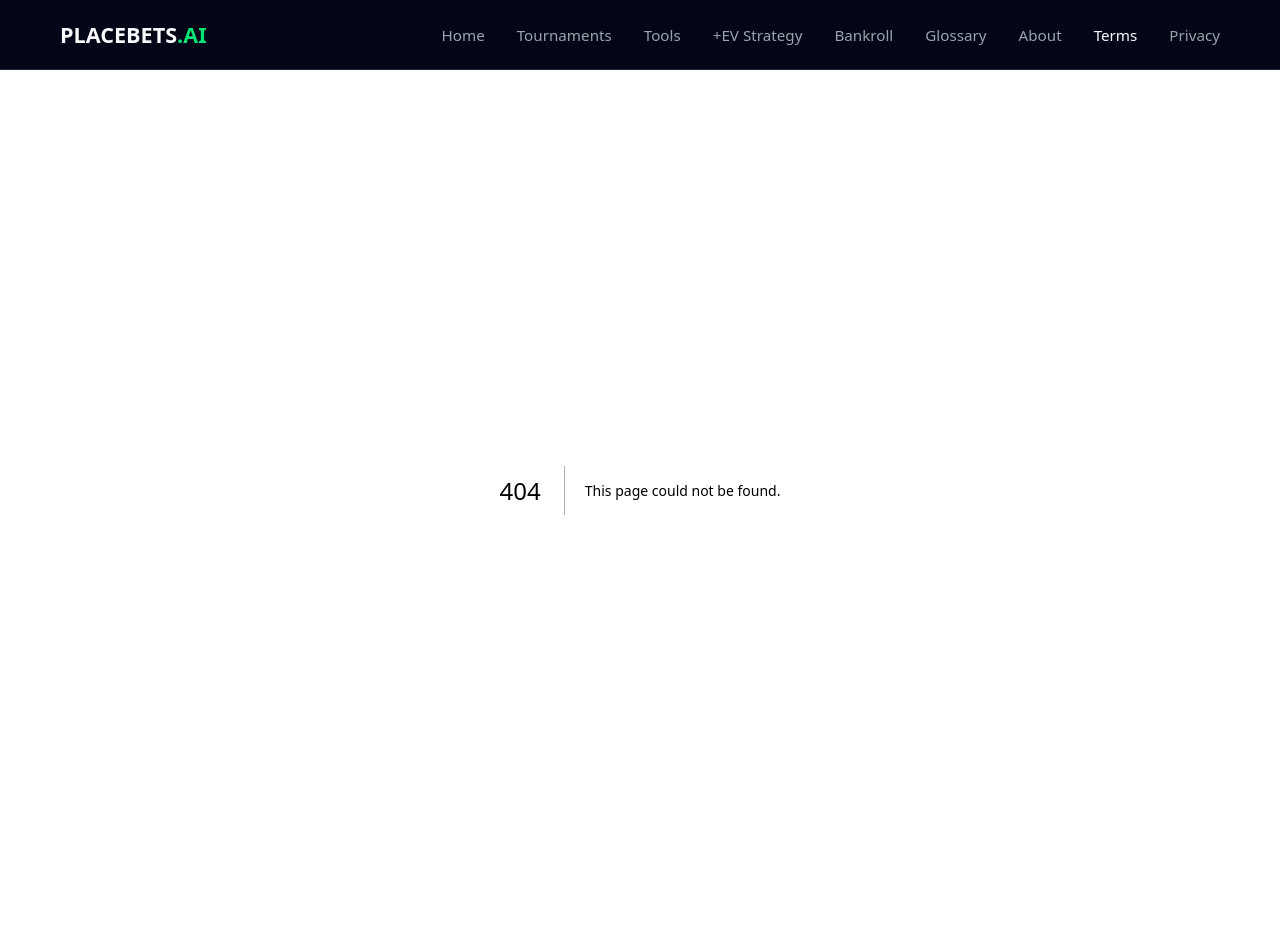
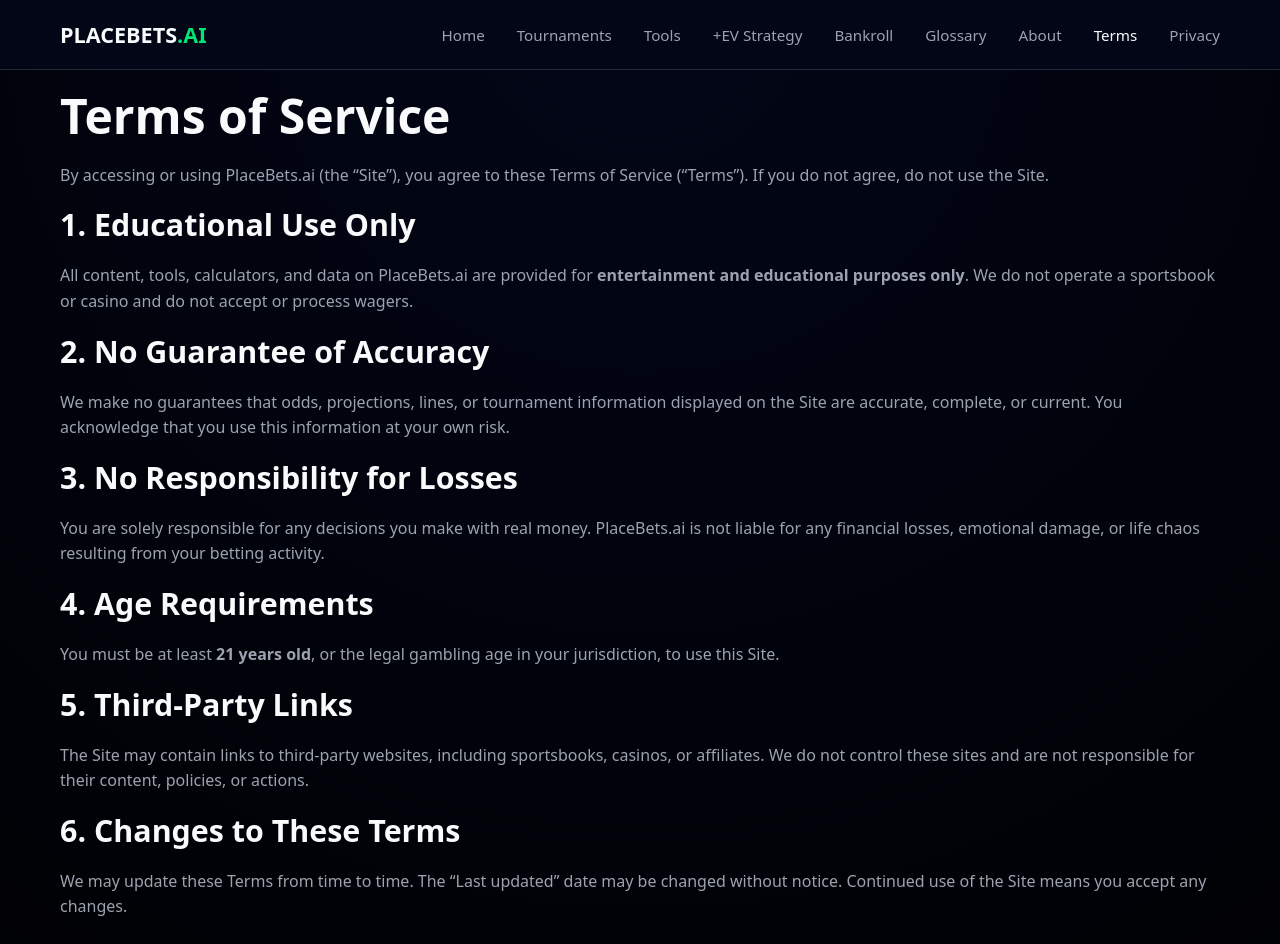
Before and after one commit to placebetsai/Placebetsai, a Next.js app: page /terms in a window 1280 px wide. Before the commit this address had no page. Shown: the top 944 px of the page. Built offline with nearby package versions, Linux system fonts and the light colour scheme.

Commit message:
Add Terms of Service page with metadata

```diff
--- /dev/null
+++ b/app/terms/page.js
@@ -0,0 +1,64 @@
+export const metadata = {
+  title: "Terms of Service – PlaceBets.ai",
+  description:
+    "Review the Terms of Service that govern your use of PlaceBets.ai and its tools.",
+};
+
+export default function TermsPage() {
+  return (
+    <div className="page-wrap">
+      <h1>Terms of Service</h1>
+      <p>
+        By accessing or using PlaceBets.ai (the “Site”), you agree to these
+        Terms of Service (“Terms”). If you do not agree, do not use the Site.
+      </p>
+
+      <h2>1. Educational Use Only</h2>
+      <p>
+        All content, tools, calculators, and data on PlaceBets.ai are provided
+        for <strong>entertainment and educational purposes only</strong>. We do
+        not operate a sportsbook or casino and do not accept or process wagers.
+      </p>
+
+      <h2>2. No Guarantee of Accuracy</h2>
+      <p>
+        We make no guarantees that odds, projections, lines, or tournament
+        information displayed on the Site are accurate, complete, or current.
+        You acknowledge that you use this information at your own risk.
+      </p>
+
+      <h2>3. No Responsibility for Losses</h2>
+      <p>
+        You are solely responsible for any decisions you make with real money.
+        PlaceBets.ai is not liable for any financial losses, emotional damage,
+        or life chaos resulting from your betting activity.
+      </p>
+
+      <h2>4. Age Requirements</h2>
+      <p>
+        You must be at least <strong>21 years old</strong>, or the legal
+        gambling age in your jurisdiction, to use this Site.
+      </p>
+
+      <h2>5. Third-Party Links</h2>
+      <p>
+        The Site may contain links to third-party websites, including
+        sportsbooks, casinos, or affiliates. We do not control these sites and
+        are not responsible for their content, policies, or actions.
+      </p>
+
+      <h2>6. Changes to These Terms</h2>
+      <p>
+        We may update these Terms from time to time. The “Last updated” date
+        may be changed without notice. Continued use of the Site means you
+        accept any changes.
+      </p>
+
+      <h2>7. Contact</h2>
+      <p>
+        For questions about these Terms, email{" "}
+        <strong>placebetsai@gmail.com</strong>.
+      </p>
+    </div>
+  );
+}
```
